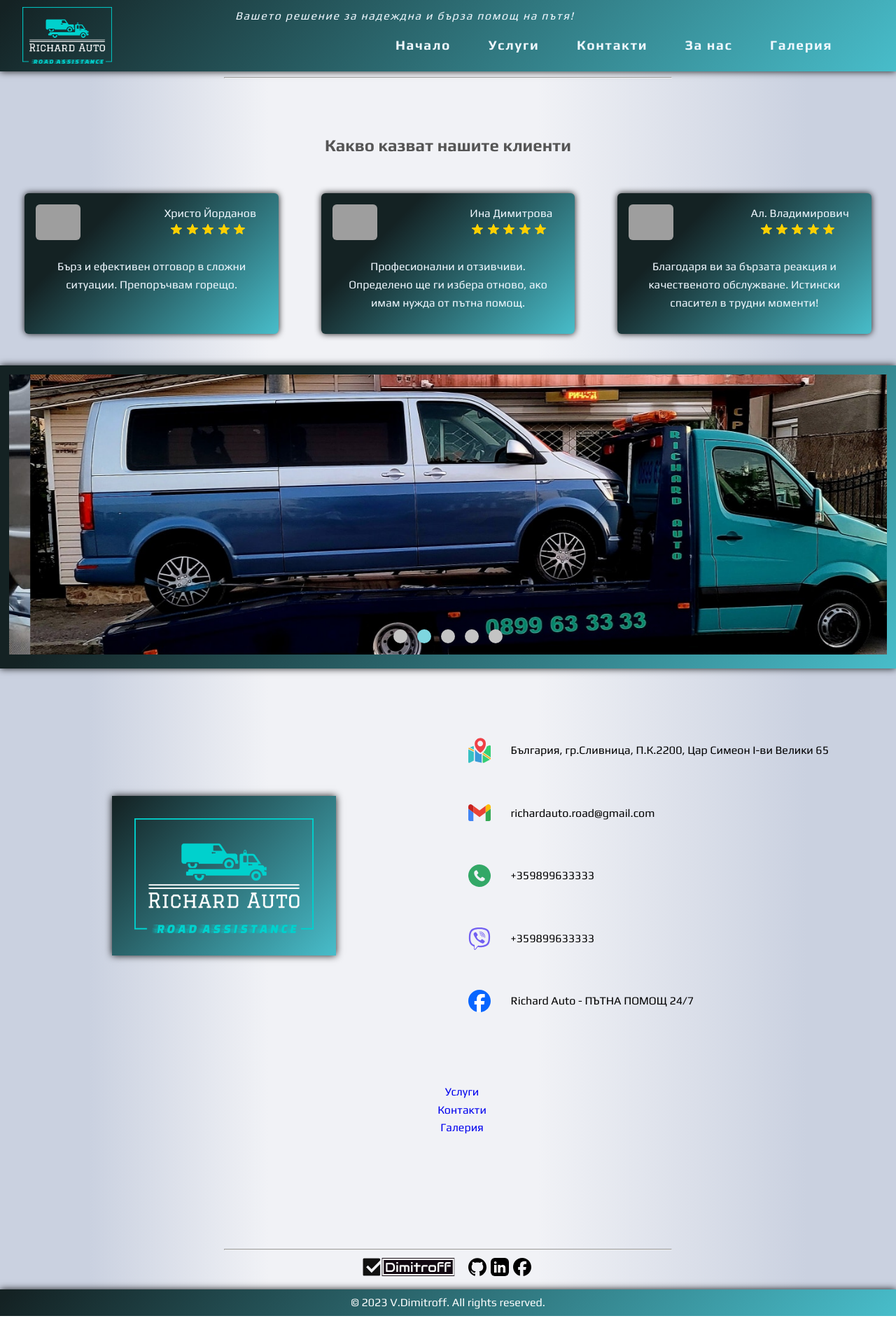
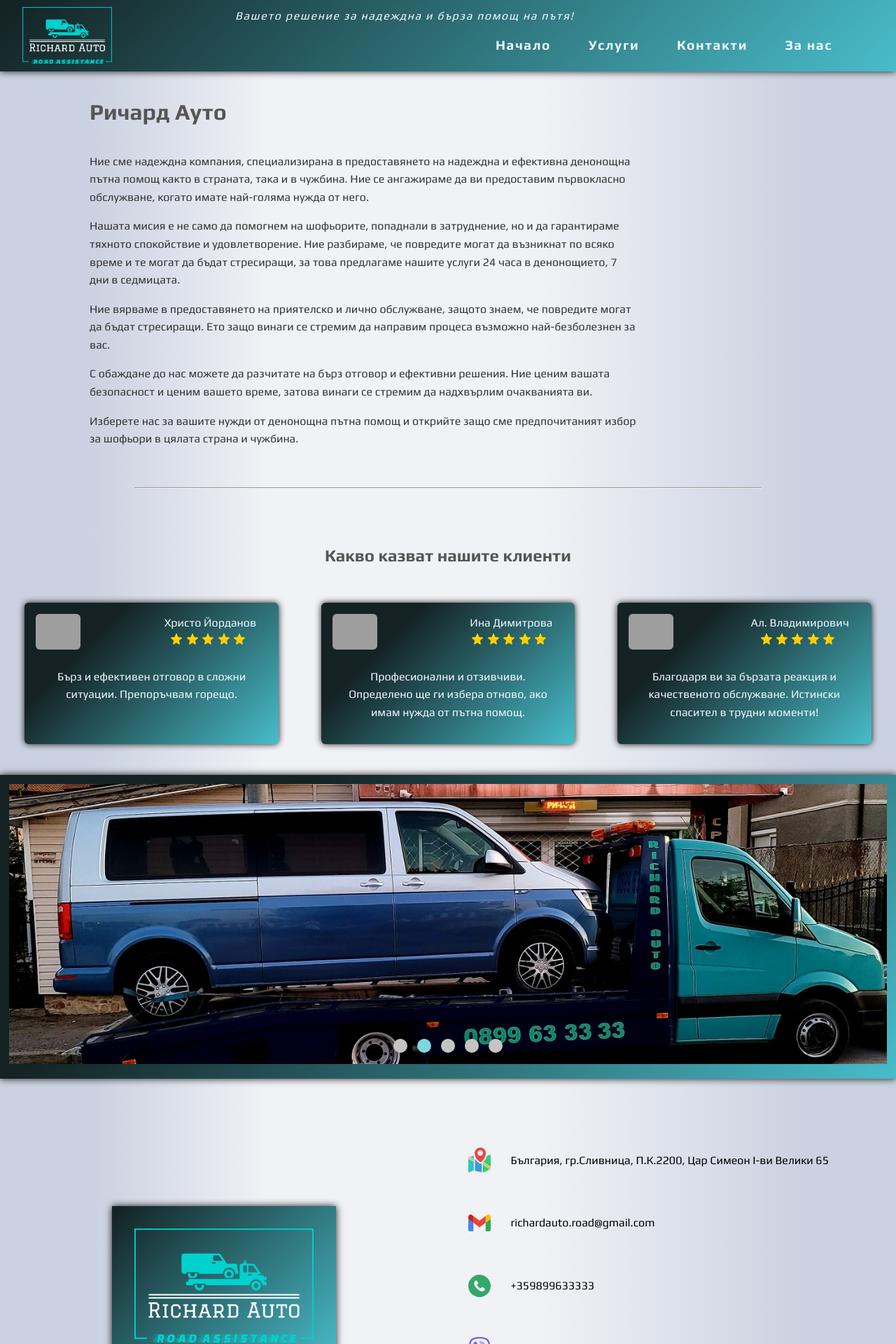
Before and after one commit to viktor-dimitrov/road-assistance, a React (Vite) app in the folder client/richard-auto/: page /about in a window 1280 px wide. Shown: the top 1920 px of the page at 70% size. Before the commit the page ends 1880 px from the top, so only its background shows below. Built offline with nearby package versions, Linux system fonts and the light colour scheme; grey boxes are pictures that could not be loaded; a web font is replaced by a local one.

Commit message:
Add About Page

```diff
--- a/client/richard-auto/src/App.css
+++ b/client/richard-auto/src/App.css
@@ -91,7 +91,7 @@ a{
 }
 
 hr {
-  width: 50%;
+  width: 70%;
 }
 
 /* Remove all animations, transitions and smooth scroll for people that prefer not to see them */
--- a/client/richard-auto/src/App.jsx
+++ b/client/richard-auto/src/App.jsx
@@ -6,6 +6,7 @@ import Home from './components/Home/Home';
 import Footer from './components/Footer/Footer';
 import Services from './components/Services/Services';
 import Contacts from './components/Contacts/Contacts';
+import About from './components/About/About';
 
 
 
@@ -26,6 +27,7 @@ function App() {
       <Route path="/" element={<Home />} />
       <Route path="/services" element={<Services />} />
       <Route path="/contacts" element={<Contacts />} />
+      <Route path="/about" element={<About />} />
 
         </Routes>
 
--- /dev/null
+++ b/client/richard-auto/src/components/About/About.jsx
@@ -0,0 +1,23 @@
+
+import styles from "./About.module.css"
+
+export default function About() {
+
+
+    return (
+        <div className={styles['about-container']} >
+
+            <h1>Ричард Ауто</h1>
+
+            <article>
+                <p>Ние сме надеждна компания,  специализирана в предоставянето на надеждна и ефективна денонощна пътна помощ както в страната, така и в чужбина. Ние се ангажираме да ви предоставим първокласно обслужване, когато имате най-голяма нужда от него. </p>
+                  <p>  Нашата мисия е не само да помогнем на шофьорите, попаднали в затруднение, но и да гарантираме тяхното спокойствие и удовлетворение. Ние разбираме, че повредите могат да възникнат по всяко време и те могат да бъдат стресиращи, за това предлагаме нашите услуги 24 часа в денонощието, 7 дни в седмицата. </p>
+                  <p>  Ние вярваме в предоставянето на приятелско и лично обслужване, защото знаем, че повредите могат да бъдат стресиращи. Ето защо винаги се стремим да направим процеса възможно най-безболезнен за вас.</p>
+                  <p>  С обаждане до нас можете да разчитате на бърз отговор и ефективни решения. Ние ценим вашата безопасност и ценим вашето време, затова винаги се стремим да надхвърлим очакванията ви. </p>
+                  <p>    Изберете нас за вашите нужди от денонощна пътна помощ и открийте защо сме предпочитаният избор за шофьори в цялата страна и чужбина.</p>
+            </article>
+
+        </div>
+
+    )
+}
--- /dev/null
+++ b/client/richard-auto/src/components/About/About.module.css
@@ -0,0 +1,15 @@
+
+
+.about-container {
+    padding: 2em 2em 2em 8em;
+}
+
+.about-container h1 {
+    margin-bottom: 1em;
+}
+
+.about-container p {
+
+    width:70%;
+    margin-bottom: 1em;
+}
--- a/client/richard-auto/src/components/Footer/Footer.jsx
+++ b/client/richard-auto/src/components/Footer/Footer.jsx
@@ -17,7 +17,7 @@ export default function Footer() {
     return (
 
         <footer>
-  <hr />
+            <hr />
             <Reviews></Reviews>
 
             <Slideshow></Slideshow>
@@ -37,19 +37,25 @@ export default function Footer() {
             </div>
 
 
+           <hr />
+
 
             <nav className={styles['quick-nav']}>
                 <ul>
                     <li>
-                        <a href="#">Услуги</a>
+                        <a href="/">Начало</a>
                     </li>
 
                     <li>
-                        <a href="#">Контакти</a>
+                        <a href="/services">Услуги</a>
                     </li>
 
                     <li>
-                        <a href="#">Галерия</a>
+                        <a href="/contacts">Контакти</a>
+                    </li>
+
+                    <li>
+                        <a href="/about">За Нас</a>
                     </li>
                 </ul>
             </nav>
@@ -59,9 +65,9 @@ export default function Footer() {
 
             <div className={styles['dev-container']}>
 
-            <div className={styles['dev-logo']} >
+                <div className={styles['dev-logo']} >
                     <img src="/svg/dev-logo-no-background.svg" alt="V.Dimitroff" />
-                    <ul  className={styles['social-media']}>
+                    <ul className={styles['social-media']}>
                         <li>
                             <a href="https://github.com/viktor-dimitrov">
                                 <img src="/svg/github-icon.svg" alt="github" />
@@ -81,7 +87,7 @@ export default function Footer() {
                 </div>
 
                 <div className={styles['copyright']}>
-                    <p>&copy; 2023 V.Dimitroff. All rights reserved.</p>
+                    <p>&copy; 202 V.Dimitroff. All rights reserved.</p>
                 </div>
 
 
--- a/client/richard-auto/src/components/Footer/Footer.module.css
+++ b/client/richard-auto/src/components/Footer/Footer.module.css
@@ -57,7 +57,8 @@ footer {
 }
 
 .quick-nav {
-    margin-bottom: 10em;
+    margin: 4em;
+
 }
 
 .dev-container {
@@ -65,6 +66,7 @@ footer {
     color: white;
     display: flex;
     flex-direction: column;
+    margin-top: 2em;
 
 
 
--- a/client/richard-auto/src/components/Header/Header.jsx
+++ b/client/richard-auto/src/components/Header/Header.jsx
@@ -24,7 +24,6 @@ export default function Header() {
                             <li> <Link to="/services">Услуги</Link> </li>
                             <li> <Link to="/contacts">Контакти</Link> </li>
                             <li> <Link to="/about">За нас</Link> </li>
-                            <li> <Link to="/gallery">Галерия</Link> </li>
 
                         </ul>
                     </li>
```
